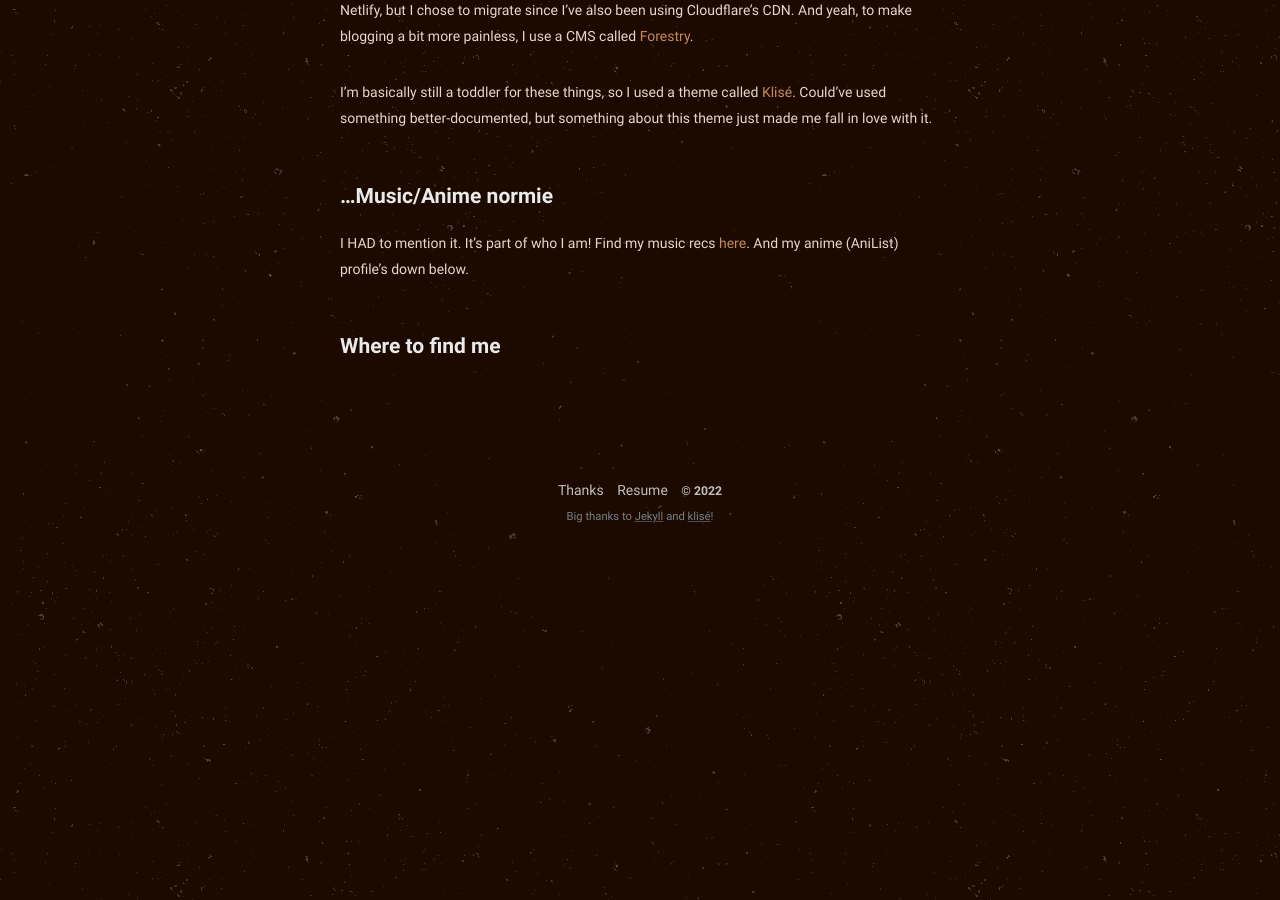
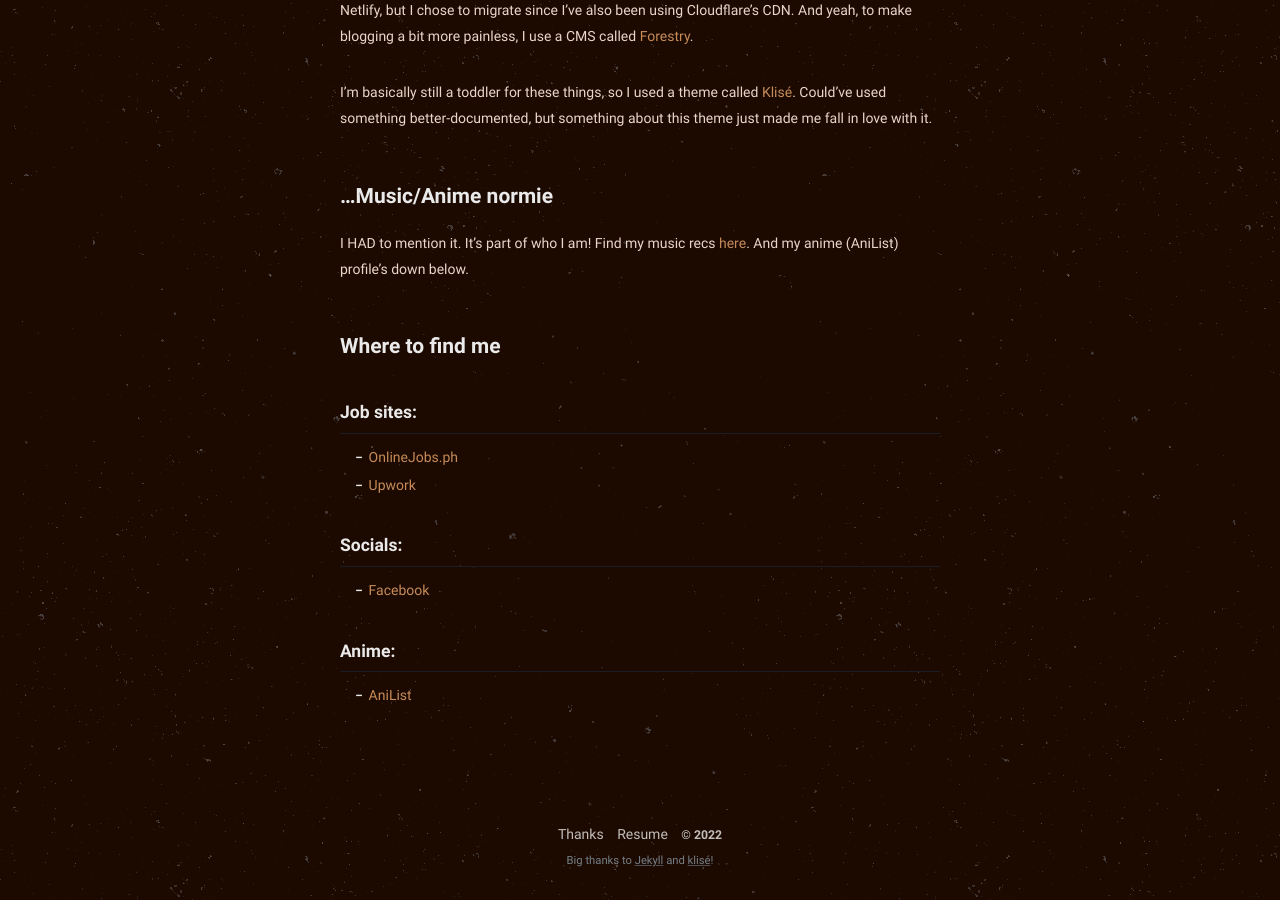
Before and after one commit to philippines69/carlcastroarchives, a Jekyll site: the page built from about.md, in a window 1280 px wide and 900 px high, scrolled down 1327 px. Built offline with Jekyll 4.4.1, drawn with Linux system fonts in a browser that asks for light colours.

Commit message:
Update from Forestry.io philippines69 updated about.md

```diff
--- a/about.md
+++ b/about.md
@@ -38,4 +38,17 @@
 
 I HAD to mention it. It's part of who I am! Find my music recs [here](https://www.carlcastroarchives.ml/archive/#Music). And my anime (AniList) profile's down below.
 
-# Where to find me
+# **Where to find me**
+
+### Job sites:
+
+* [OnlineJobs.ph](https://www.onlinejobs.ph/jobseekers/info/1800089)
+* [Upwork](https://www.upwork.com/freelancers/\~01d8748133df2688d5)
+
+### Socials:
+
+* [Facebook](https://www.facebook.com/castro.carl1998/)
+
+### Anime:
+
+* [AniList](https://anilist.co/user/Rumpelforeskin/)
```
